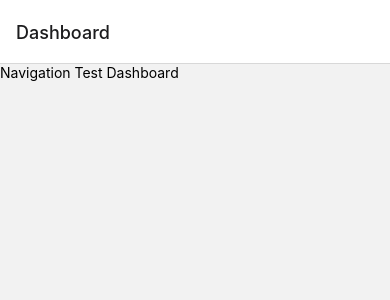
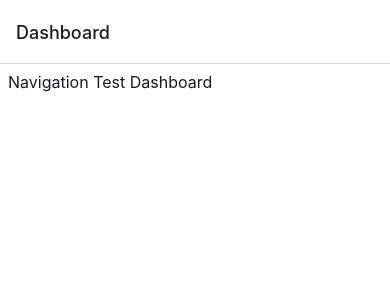
Before and after one commit to TomasGonzalez/bcg-weather-app, a React Native app: screen /Dashboard in a window 390 px wide. Shown: the top 300 px of the page. Built offline with nearby package versions, Linux system fonts and the light colour scheme.

Commit message:
Configured axios and .env

```diff
--- a/package.json
+++ b/package.json
@@ -13,6 +13,7 @@
     "@react-navigation/native": "^6.0.11",
     "@react-navigation/native-stack": "^6.7.0",
     "@types/styled-components-react-native": "^5.1.3",
+    "axios": "^0.27.2",
     "expo": "~45.0.0",
     "expo-status-bar": "~1.3.0",
     "react": "17.0.2",
@@ -22,7 +23,8 @@
     "react-native-safe-area-context": "4.2.4",
     "react-native-screens": "~3.11.1",
     "react-native-web": "0.17.7",
-    "styled-components": "^5.3.5"
+    "styled-components": "^5.3.5",
+    "zustand": "^4.0.0-rc.2"
   },
   "devDependencies": {
     "@babel/core": "^7.12.9",
--- /dev/null
+++ b/src/components/main-view/index.tsx
@@ -0,0 +1,12 @@
+import styled from 'styled-components';
+
+import { ThemeProps } from 'styled-components/native';
+
+const MainView = styled.View`
+  display: flex;
+  flex: 1;
+  background-color: ${(props: ThemeProps) => props.theme.colors?.background};
+  padding: ${(props: ThemeProps) => props.theme.defaultPadding};
+`;
+
+export default MainView;
--- /dev/null
+++ b/src/components/text/index.tsx
@@ -0,0 +1,9 @@
+import styled from 'styled-components';
+import { DefaultTheme } from 'styled-components';
+
+const StyledText = styled.Text`
+  color: ${(props: { theme: DefaultTheme }) => props.theme.colors.text};
+  font-size: ${(props: { theme: DefaultTheme }) => props.theme.textSize};
+`;
+
+export default StyledText;
--- a/src/navigators/main-stack-navigator/hooks/useMainStackNavigatorLogic.ts
+++ /dev/null
@@ -1,5 +0,0 @@
-const useMainRouterLogic = () => {
-  return {};
-};
-
-export default useMainRouterLogic;
--- /dev/null
+++ b/src/screens/dashboard/hooks/useDashboardLogic.ts
@@ -0,0 +1,7 @@
+import React from 'react';
+
+const useDashboardLogic = () => {
+  return {};
+};
+
+export default useDashboardLogic;
--- a/src/screens/dashboard/index.tsx
+++ b/src/screens/dashboard/index.tsx
@@ -1,11 +1,16 @@
 import React from 'react';
-import { View, Text } from 'react-native';
+
+import Text from 'src/components/text';
+import MainView from 'src/components/main-view';
+import useDashboardLogic from './hooks/useDashboardLogic';
 
 const Dashboard = () => {
+  const {} = useDashboardLogic();
+
   return (
-    <View>
+    <MainView>
       <Text>Navigation Test Dashboard</Text>
-    </View>
+    </MainView>
   );
 };
 
--- a/theme.ts
+++ b/theme.ts
@@ -9,6 +9,7 @@ const getColors = () => {
       primary: '#51557E',
       secondary: '#816797',
       contrast: '#D6D5A8',
+      text: '#DADDD8',
     };
 
   return {
@@ -16,12 +17,14 @@ const getColors = () => {
     primary: '#6EB8B8',
     secondary: '#C7DCB2',
     contrast: '#888888',
+    text: '#191923',
   };
 };
 
 const theme: DefaultTheme = {
   borderRadius: '4px',
   defaultPadding: '8px',
+  textSize: '16px',
   colors: getColors(),
 };
 
--- a/types/styled.d.ts
+++ b/types/styled.d.ts
@@ -4,6 +4,7 @@ declare module 'styled-components' {
   export interface DefaultTheme {
     borderRadius: string;
     defaultPadding: string;
+    textSize: string;
     colors: Record<string, string>;
   }
   export interface ThemeProps {
```
Also changed, not shown: config.ts (added, +10 -0 lines), src/api/weather-client/index.ts (added, +14 -0 lines), src/stores/global-store/index.ts (added), 2 other files (tests, documents, lock files or other folders).
